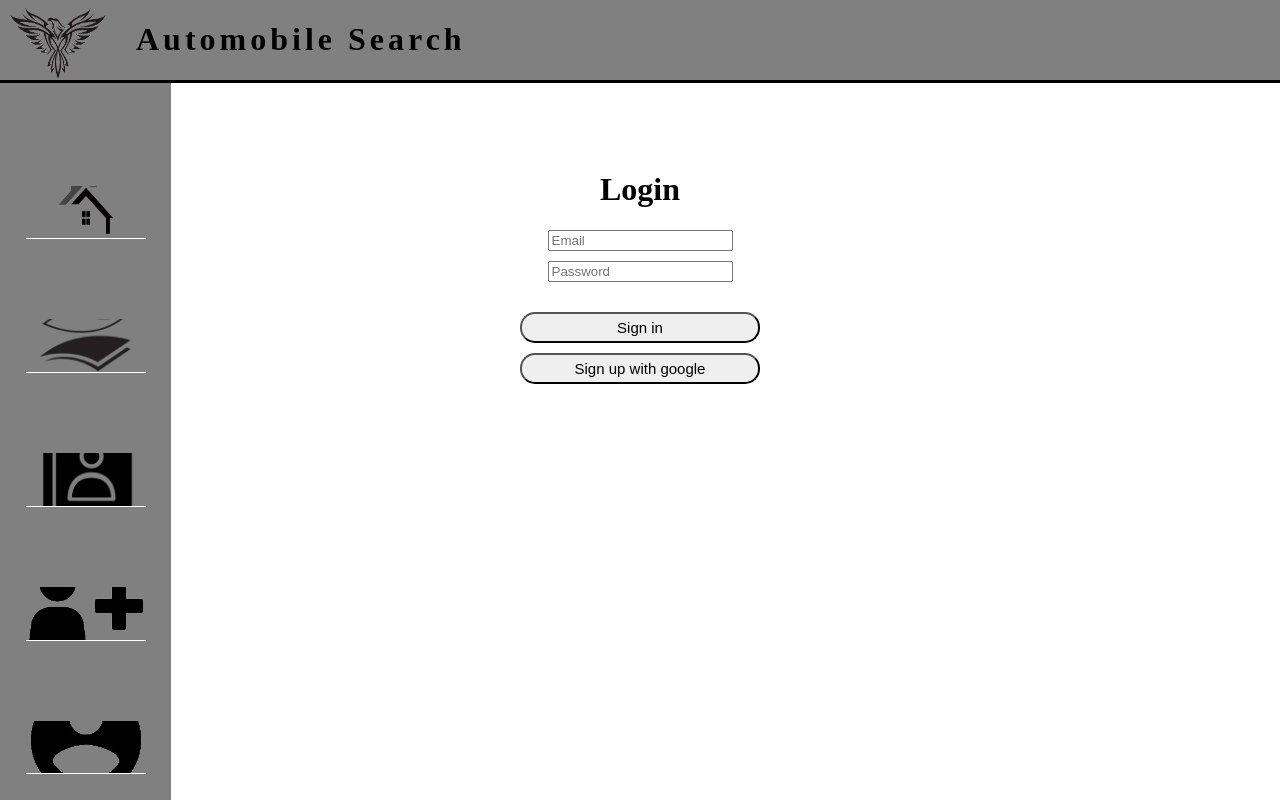
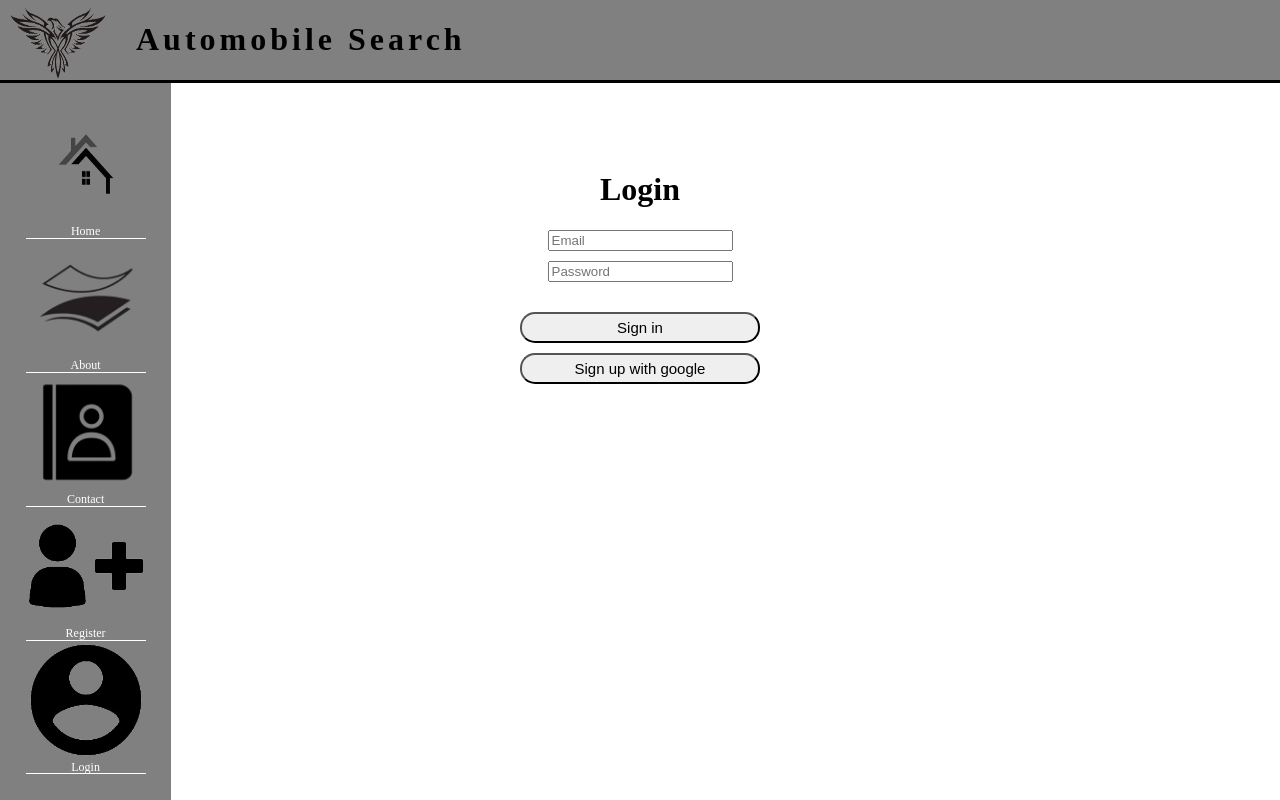
Before and after one commit to Derek242/HackCUNY2024, a Vue app in the folder HackCUNY-2024/: page /sign-in in a window 1280 px wide. Built offline with nearby package versions, Linux system fonts and the light colour scheme; no server answers.

Commit message:
sidebar finalized

```diff
--- a/HackCUNY-2024/src/components/SideBar.vue
+++ b/HackCUNY-2024/src/components/SideBar.vue
@@ -63,9 +63,7 @@
     display: flex;
     flex-direction: column;
     align-items: center; /* Center items horizontally */
-    justify-content: center; /* Center items vertically */
-    margin-top: 10vh;
-}
+    justify-content: center; /* Center items vertically */}
 
 
 .sidebar a {
```
